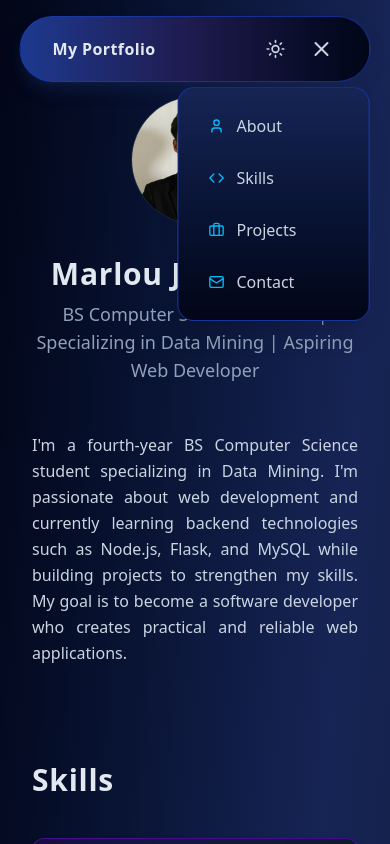
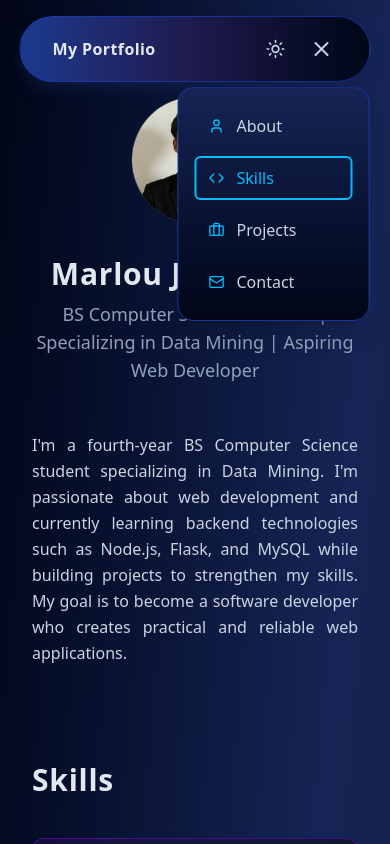
Before and after one commit to Emcheii/portfolio, a React (Vite) app: page / in a window 390 px wide. Both pictures are taken after a click on the button 321 px from the left and 49 px from the top of the page. Shown: the top 844 px of the page. Built offline with nearby package versions, Linux system fonts and the light colour scheme.

Commit message:
redeploy

```diff
--- a/src/components/navbar.tsx
+++ b/src/components/navbar.tsx
@@ -14,7 +14,12 @@ export default function Navbar() {
     const savedTheme = localStorage.getItem("theme");
     return savedTheme ? savedTheme === "dark" : true;
   });
-    const [activeSection, setActiveSection] = useState<string>("about"); // Default active section
+  const [activeSection, setActiveSection] = useState<string>(() => {
+    const sectionFromHash = window.location.hash.slice(1);
+    return navLinks.some((link) => link.id === sectionFromHash)
+      ? sectionFromHash
+      : "about";
+  });
 
   useEffect(() => {
     document.documentElement.classList.toggle("dark", isDark);
@@ -23,6 +28,11 @@ export default function Navbar() {
 
   const toggleTheme = (): void => {
     setIsDark((currentTheme) => !currentTheme);
+  };
+
+  const handleNavClick = (sectionId: string): void => {
+    setActiveSection(sectionId);
+    setIsOpen(false);
   };
 
   useEffect(() => {
@@ -40,11 +50,12 @@ export default function Navbar() {
       setActiveSection(currentSection);
     };
 
-        updateActiveSection();
+    const initialUpdate = window.setTimeout(updateActiveSection, 0);
     window.addEventListener("scroll", updateActiveSection, { passive: true });
     window.addEventListener("resize", updateActiveSection);
 
     return () => {
+      window.clearTimeout(initialUpdate);
       window.removeEventListener("scroll", updateActiveSection);
       window.removeEventListener("resize", updateActiveSection);
     };
@@ -68,8 +79,10 @@ export default function Navbar() {
             return (
               <li key={item.label}>
                 <a
+                  onClick={() => handleNavClick(item.id)}
                   href={item.href}
-                                    className={`flex items-center gap-2 px-3 py-1 border-2 text-md rounded-md transition-all duration-200 ${isActive
+                  className={`flex items-center gap-2 px-3 py-1 border-2 text-md rounded-md transition-all duration-200 ${
+                    isActive
                       ? "border-sky-400 text-sky-400" // Active state uses a border only, with no background color
                       : "border-transparent text-slate-300 hover:border-sky-400 hover:text-sky-400"
                   }`}
@@ -129,9 +142,13 @@ export default function Navbar() {
             return (
               <li key={item.label} className="w-full">
                 <a
-                                    onClick={() => setIsOpen(false)} // 2. Removes/closes the dropdown when a mobile link is clicked
+                  onClick={() => handleNavClick(item.id)}
                   href={item.href}
-                                    className="flex items-center gap-3 px-3 py-2 border-2 text-md border-transparent rounded-md hover:border-sky-400 text-slate-700 dark:text-slate-300 hover:text-sky-400 transition-all"
+                  className={`flex items-center gap-3 px-3 py-2 border-2 text-md rounded-md hover:border-sky-400 hover:text-sky-400 transition-all ${
+                    activeSection === item.id
+                      ? "border-sky-400 text-sky-400"
+                      : "border-transparent text-slate-700 dark:text-slate-300"
+                  }`}
                 >
                   <Icon className="w-4 h-4 text-sky-400" />
                   <span>{item.label}</span>
```
Lines whose indentation alone changed are shown as unchanged.
